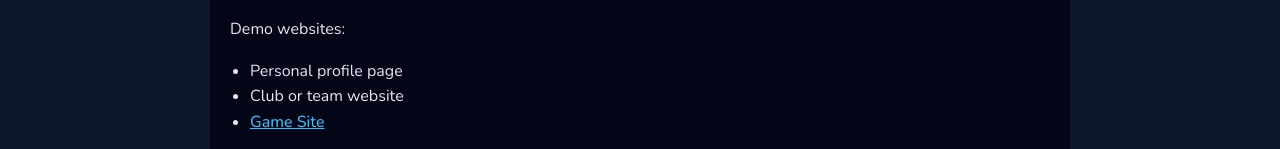
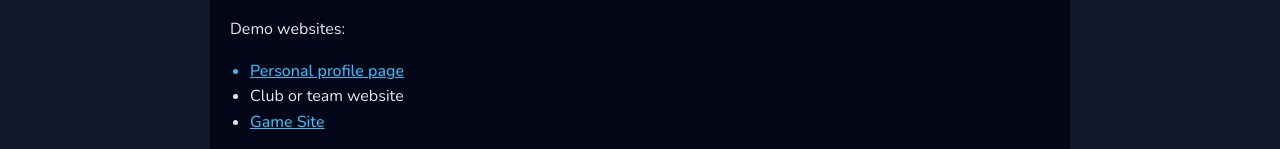
Before and after one commit to DargonWebsites/DargonWebsites.github.io, a plain HTML site: page index.html in a window 1280 px wide. Shown: the part 648-797 px from the top of the page. Drawn offline with Linux system fonts and the light colour scheme.

Commit message:
person profile page done

```diff
--- a/index.html
+++ b/index.html
@@ -43,7 +43,9 @@
       <h2>Examples</h2>
       <p>Demo websites:</p>
       <ul>
-        <li>Personal profile page</li>
+        <a href="https://originaldargon.github.io/Personal-Profile-Example/">
+          <li>Personal profile page</li>
+        </a>
         <li>Club or team website</li>
         <li><a href="https://hard-school-work.github.io" target="_blank" rel="noopener">Game Site</a></li>
       </ul>
```
